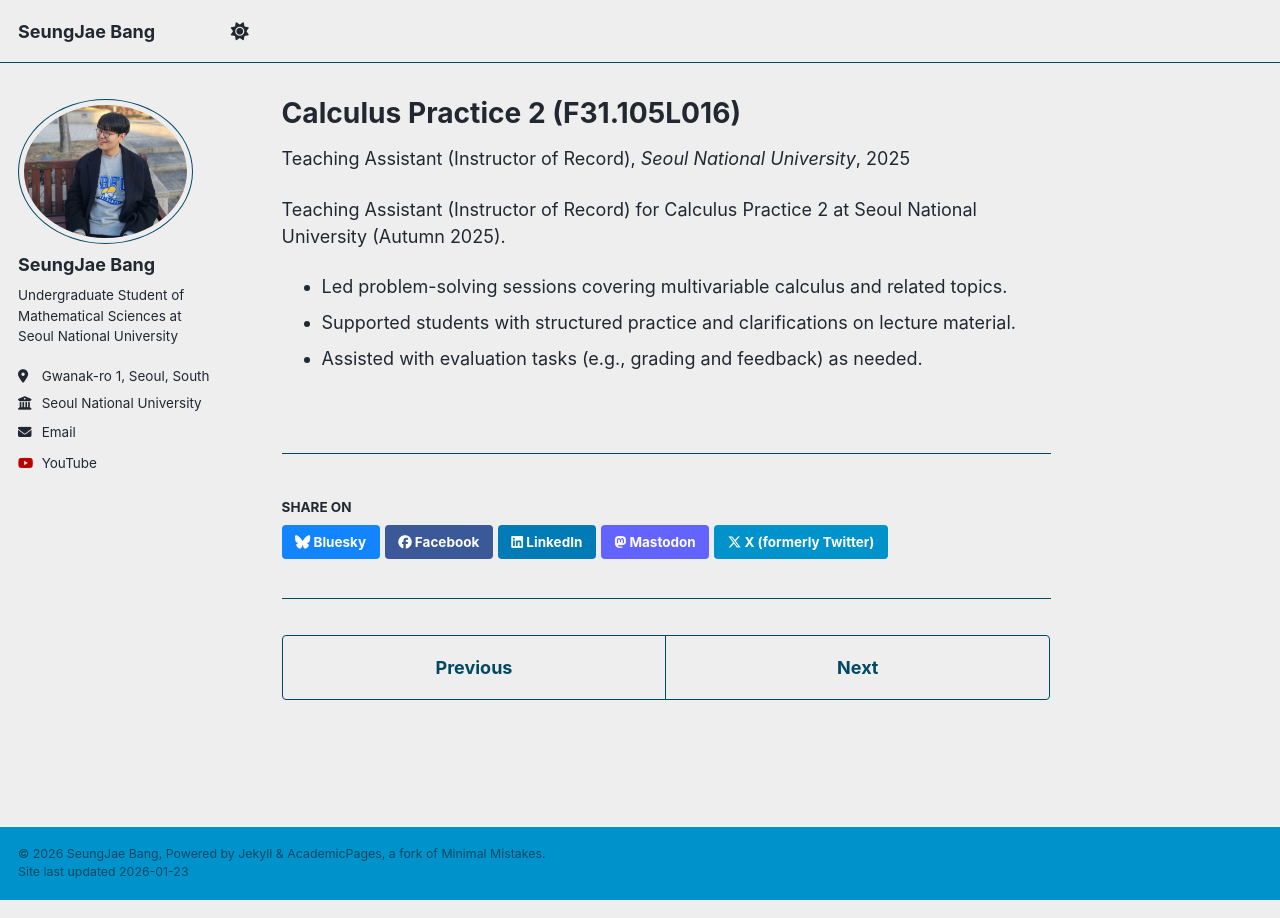
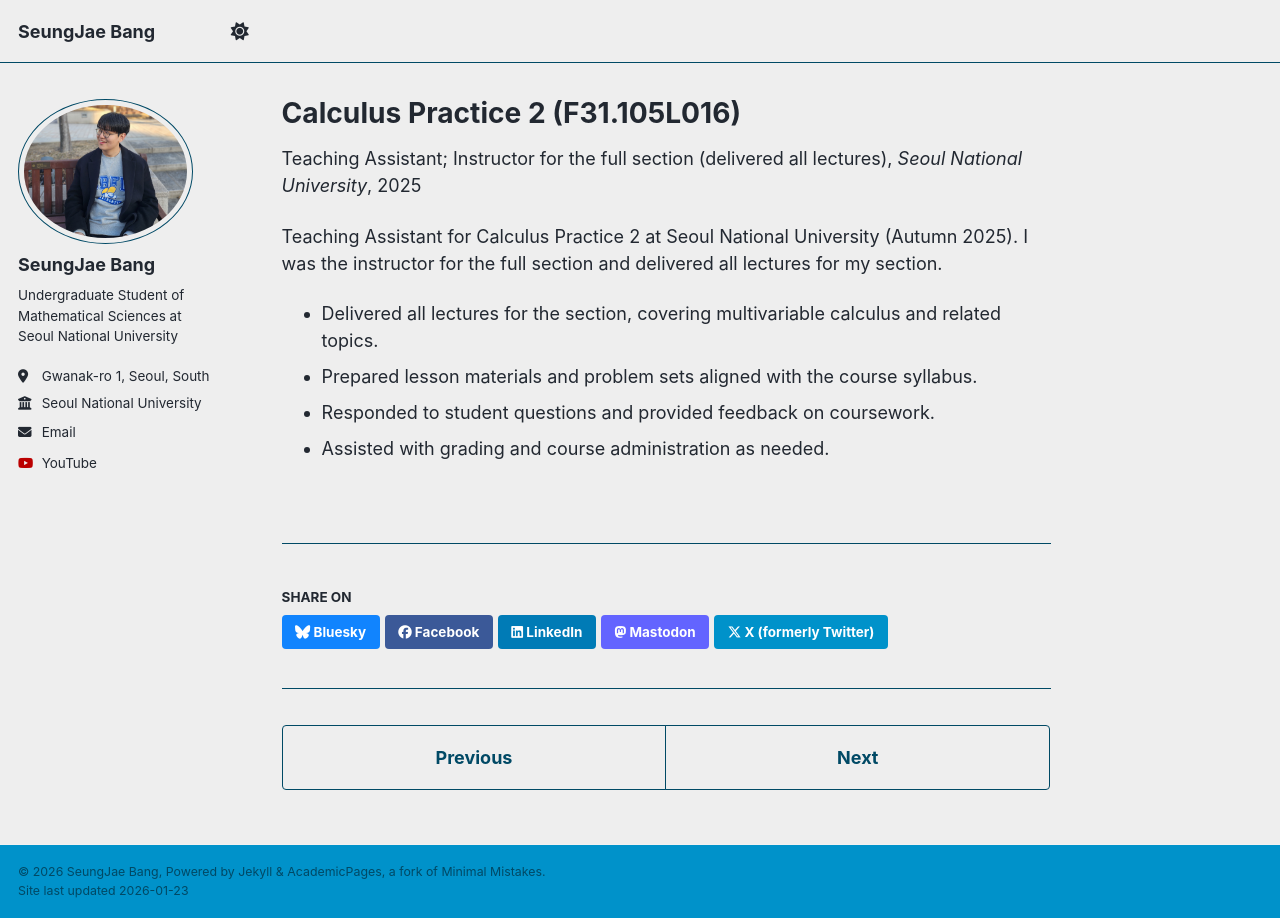
Before and after one commit to jae-s-bang/jae-s-bang.github.io, a Jekyll site: the page built from _teaching/2025-fall-calp2.md, in a window 1280 px wide. Built offline with Jekyll 4.4.1, drawn with Linux system fonts in a browser that asks for light colours; a script bundle is joined from its source files by our own code; library files that are not in the unit come from our copies.

Commit message:
Clarify teaching role and responsibilities for 2025
Updated role description to specify full section instruction and added details about lecture delivery and student support.

```diff
--- a/_teaching/2025-fall-calp2.md
+++ b/_teaching/2025-fall-calp2.md
@@ -1,15 +1,16 @@
 ---
 title: "Calculus Practice 2 (F31.105L016)"
 collection: teaching
-type: "Teaching Assistant (Instructor of Record)"
+type: "Teaching Assistant; Instructor for the full section (delivered all lectures)"
 permalink: /teaching/2025-autumn-calculus-practice-2/
 venue: "Seoul National University"
 date: 2025-09-01
 location: "Seoul, South Korea"
 ---
 
-Teaching Assistant (Instructor of Record) for Calculus Practice 2 at Seoul National University (Autumn 2025).
+Teaching Assistant for Calculus Practice 2 at Seoul National University (Autumn 2025). I was the instructor for the full section and delivered all lectures for my section.
 
-- Led problem-solving sessions covering multivariable calculus and related topics.
-- Supported students with structured practice and clarifications on lecture material.
-- Assisted with evaluation tasks (e.g., grading and feedback) as needed.
+- Delivered all lectures for the section, covering multivariable calculus and related topics.
+- Prepared lesson materials and problem sets aligned with the course syllabus.
+- Responded to student questions and provided feedback on coursework.
+- Assisted with grading and course administration as needed.
```
